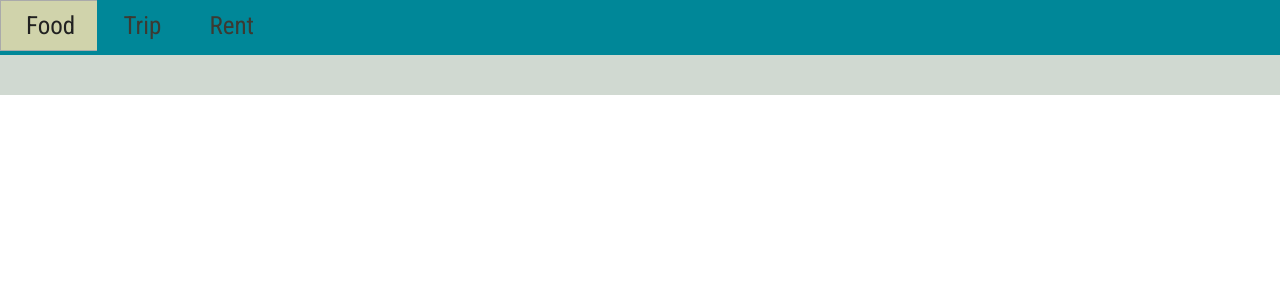
After one commit to minhv1993/TheGINF151Project, a PHP site: page /quick-select.html in a window 1280 px wide. The commit adds this page. Shown: the top 300 px of the page. Run offline with PHP 8.4, Linux system fonts and the light colour scheme.

Commit message:
Updated pages

```diff
--- a/css/style.css
+++ b/css/style.css
@@ -1,18 +1,20 @@
 body {
-	font-family:Arial, Helvetica, sans-serif;
+	font-family: 'Roboto Condensed', sans-serif;
+	font-size:16px;
 }
 
+#nav-bar {
+	height:55px;
+	width:100%;
+	position:absolute;
+	top:0;
+	left:0;
+	background-color:#008798;
+}
+
+/* ------------- index.html ------------- */
 h1 {margin-bottom:0;}
 h5 {margin-top:0;}
-
-#nav-bar {
-	height:40px;
-	width:100%;
-	position:fixed;
-	top:0;
-	left:0;
-	background-color:rgb(57, 107, 158);
-}
 
 #nav-bar h2 {
 	margin:0;
@@ -21,7 +23,7 @@ h5 {margin-top:0;}
 #home-content {
 	position:fixed;
 	width:100%;
-	top:40px;
+	top:55px;
 	left:0px;
 	text-align:center;
 }
@@ -32,7 +34,33 @@ h5 {margin-top:0;}
 }
 
 a.setting-button {
-	padding:7px;
+	padding:14px;
 	margin:0;
 	float:right;
 }
+
+
+/* ------------- quickSelect.html ------------- */
+
+.title-bar {
+	position:absolute;
+	height:40px;
+	width:100%;
+	top: 55px;
+	left: 0px;
+	background-color:#D0D9D1;
+}
+
+#nav-bar-radio label {
+	font-family: 'Roboto Condensed', sans-serif;
+	font-size:25px;
+}
+
+.clearDiv {
+	clear:both;
+
+}
+
+.box-shadow {
+	box-shadow: 0 0 10px #888;
+}
--- a/index.html
+++ b/index.html
@@ -16,11 +16,11 @@
 		<div id="app-name"><h1>BillSplit</h1><h5>An easier way to to split the bill</h5>
 		</div>
 		<div id="nav-button-row-1">
-			<a href="#" data-role="button" data-theme="b" data-inline="true" data-corners="false">Quick</a>
-			<a href="#" data-role="button" data-theme="b" data-inline="true" data-corners="false">Event</a>
+			<a href="#" data-role="button" data-theme="b" data-inline="true" data-corners="false">Quick Event</a>
+			<a href="#" data-role="button" data-theme="b" data-inline="true" data-corners="false">Event History</a>
 		</div>
 		<div id="nav-button-row-2">
-			<a href="#" data-role="button" data-theme="b" data-inline="true" data-corners="false">Invoice</a>
+			<a href="#" data-role="button" data-theme="b" data-inline="true" data-corners="false">Invoice History</a>
 			<a href="#" data-role="button" data-theme="b" data-inline="true" data-corners="false">Contacts</a>
 		</div>
 	</div>
--- /dev/null
+++ b/quick-select.html
@@ -0,0 +1,40 @@
+<!DOCTYPE html PUBLIC "-//W3C//DTD HTML 4.01 Transitional//EN" "http://www.w3.org/TR/html4/loose.dtd">
+<html>
+<head>
+<meta http-equiv="Content-Type" content="text/html; charset=ISO-8859-1">
+<script type="text/javascript" src="js/jquery-1.9.1.js"></script>
+<script type="text/javascript" src="js/jquery-ui-1.10.1.custom.js"></script>
+<link rel="stylesheet" href="css/billsplit-theme/jquery-ui-1.10.1.custom.css">
+<link rel="stylesheet" href="css/style.css">
+<link href='http://fonts.googleapis.com/css?family=Roboto+Condensed:300italic,400italic,400,300' rel='stylesheet' type='text/css'>
+</head>
+<body>
+<script>
+
+function buttonListeners()
+{
+	$('#nav-bar-radio').buttonset();
+}
+
+$(document).ready(function() {
+	buttonListeners();
+});
+</script>
+
+
+<div id="content">
+	<div id="nav-bar">
+		<div id="nav-bar-radio">
+			<input type="radio" id="foodRadio" name="radio" checked/><label for="foodRadio">Food</label>
+			<input type="radio" id="tripRadio" name="radio" /><label for="tripRadio">Trip</label>
+			<input type="radio" id="rentRadio" name="radio" /><label for="rentRadio">Rent</label>
+		</div>
+	</div>
+	<div id="foodForm">
+		<div class="title-bar">
+			<p></p>
+		</div>
+	</div>
+</div>
+</body>
+</html>
```
